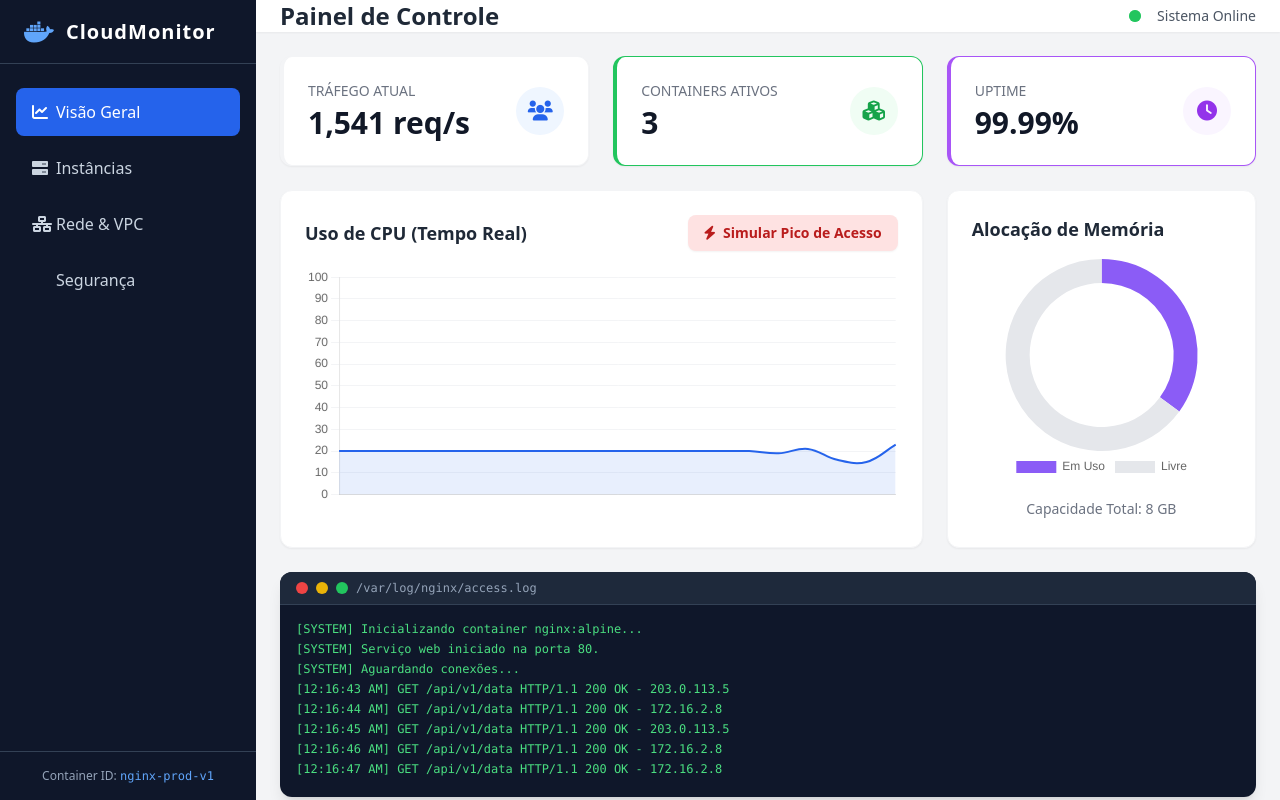
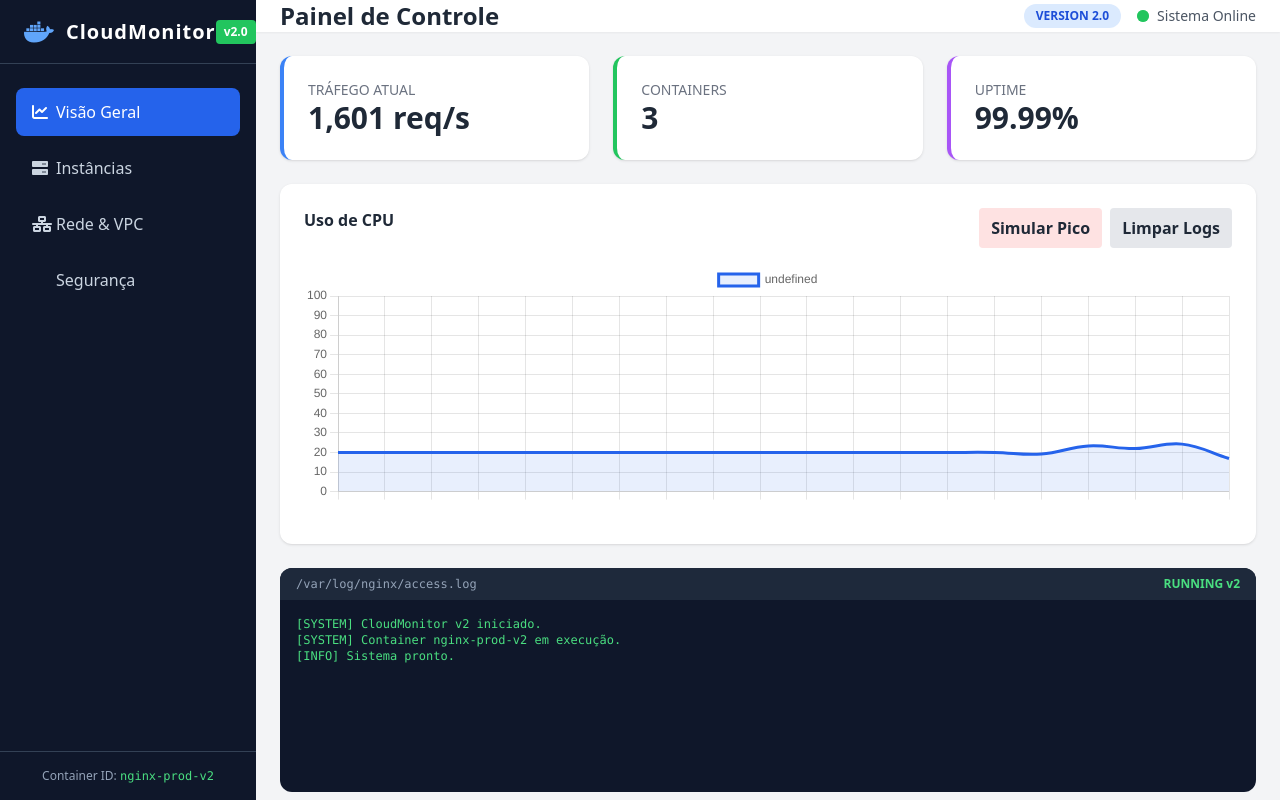
Before and after one commit to marcio-loiola/tarefa5-irede, a plain HTML site: page tarefa5/index.html in a window 1280 px wide. Drawn offline with nearby package versions, Linux system fonts and the light colour scheme.

Commit message:
Cloud Monitor V2

```diff
--- a/tarefa5/index.html
+++ b/tarefa5/index.html
@@ -3,19 +3,18 @@
   <head>
     <meta charset="UTF-8" />
     <meta name="viewport" content="width=device-width, initial-scale=1.0" />
-    <title>CloudMonitor | Dashboard de Infraestrutura</title>
-    <!-- Tailwind CSS (Estilização) -->
+    <title>CloudMonitor | Dashboard de Infraestrutura (v2)</title>
+
     <script src="https://cdn.tailwindcss.com"></script>
-    <!-- FontAwesome (Ícones) -->
+
     <link
       href="https://cdnjs.cloudflare.com/ajax/libs/font-awesome/6.0.0/css/all.min.css"
       rel="stylesheet"
     />
-    <!-- Chart.js (Gráficos) -->
+
     <script src="https://cdn.jsdelivr.net/npm/chart.js"></script>
 
     <style>
-      /* Estilo para a barra de rolagem do terminal */
       .terminal-scroll::-webkit-scrollbar {
         width: 6px;
       }
@@ -28,15 +27,25 @@
       }
     </style>
   </head>
+
   <body
     class="bg-gray-100 font-sans text-gray-800 h-screen flex overflow-hidden"
   >
-    <!-- Menu Lateral (Sidebar) -->
+    <!-- Sidebar -->
     <aside class="w-64 bg-slate-900 text-white flex flex-col hidden md:flex">
-      <div class="h-16 flex items-center px-6 border-b border-slate-700">
+      <div
+        class="h-16 flex items-center px-6 border-b border-slate-700 justify-between"
+      >
+        <div class="flex items-center">
           <i class="fa-brands fa-docker text-blue-400 text-2xl mr-3"></i>
           <span class="text-xl font-bold tracking-wider">CloudMonitor</span>
         </div>
+
+        <span class="text-xs bg-green-500 px-2 py-1 rounded font-bold">
+          v2.0
+        </span>
+      </div>
+
       <nav class="flex-1 px-4 py-6 space-y-2">
         <a
           href="#"
@@ -44,18 +53,21 @@
         >
           <i class="fa-solid fa-chart-line w-6"></i> Visão Geral
         </a>
+
         <a
           href="#"
           class="flex items-center px-4 py-3 text-slate-300 hover:bg-slate-800 hover:text-white rounded-lg transition"
         >
           <i class="fa-solid fa-server w-6"></i> Instâncias
         </a>
+
         <a
           href="#"
           class="flex items-center px-4 py-3 text-slate-300 hover:bg-slate-800 hover:text-white rounded-lg transition"
         >
           <i class="fa-solid fa-network-wired w-6"></i> Rede & VPC
         </a>
+
         <a
           href="#"
           class="flex items-center px-4 py-3 text-slate-300 hover:bg-slate-800 hover:text-white rounded-lg transition"
@@ -63,27 +75,31 @@
           <i class="fa-solid fa-shield-halved w-6"></i> Segurança
         </a>
       </nav>
+
       <div
         class="p-4 border-t border-slate-700 text-xs text-slate-400 text-center"
       >
-        Container ID: <span class="font-mono text-blue-400">nginx-prod-v1</span>
+        Container ID:
+        <span id="container-id" class="font-mono text-green-400">
+          nginx-prod-v2
+        </span>
       </div>
     </aside>
 
-    <!-- Conteúdo Principal -->
     <main class="flex-1 flex flex-col h-screen overflow-y-auto">
-      <!-- Cabeçalho Mobile/Desktop -->
       <header
-        class="bg-white shadow-sm h-16 flex items-center justify-between px-6 z-10"
+        class="bg-white shadow-sm h-16 flex items-center justify-between px-6"
       >
-        <div class="flex items-center md:hidden">
-          <i class="fa-brands fa-docker text-blue-600 text-2xl mr-2"></i>
-          <span class="font-bold text-lg">CloudMonitor</span>
-        </div>
-        <h1 class="hidden md:block text-2xl font-bold text-gray-800">
-          Painel de Controle
-        </h1>
+        <h1 class="text-2xl font-bold text-gray-800">Painel de Controle</h1>
+
         <div class="flex items-center space-x-4">
+          <span
+            class="text-xs bg-blue-100 text-blue-700 px-3 py-1 rounded-full font-bold"
+          >
+            VERSION 2.0
+          </span>
+
+          <div class="flex items-center space-x-2">
             <span class="flex h-3 w-3 relative">
               <span
                 class="animate-ping absolute inline-flex h-full w-full rounded-full bg-green-400 opacity-75"
@@ -92,150 +108,101 @@
                 class="relative inline-flex rounded-full h-3 w-3 bg-green-500"
               ></span>
             </span>
-          <span class="text-sm font-medium text-gray-600">Sistema Online</span>
+            <span class="text-sm font-medium text-gray-600"
+              >Sistema Online</span
+            >
+          </div>
         </div>
       </header>
 
-      <!-- Área de Dashboards -->
       <div class="p-6 space-y-6">
-        <!-- Cards de Status -->
+        <!-- cards -->
         <div class="grid grid-cols-1 md:grid-cols-3 gap-6">
           <div
-            class="bg-white p-6 rounded-xl shadow-sm border border-gray-100 flex items-center justify-between border-l-4 border-blue-500"
+            class="bg-white p-6 rounded-xl shadow border-l-4 border-blue-500"
           >
-            <div>
-              <p class="text-sm text-gray-500 font-medium uppercase">
-                Tráfego Atual
-              </p>
-              <p
-                id="traffic-count"
-                class="text-3xl font-bold text-gray-900 mt-1"
+            <p class="text-sm text-gray-500 uppercase">Tráfego Atual</p>
+            <p id="traffic-count" class="text-3xl font-bold">1,245 req/s</p>
+          </div>
+
+          <div
+            class="bg-white p-6 rounded-xl shadow border-l-4 border-green-500"
           >
-                1,245 req/s
-              </p>
+            <p class="text-sm text-gray-500 uppercase">Containers</p>
+            <p id="container-count" class="text-3xl font-bold">3</p>
           </div>
+
           <div
-              class="w-12 h-12 bg-blue-50 rounded-full flex items-center justify-center text-blue-600 text-xl"
+            class="bg-white p-6 rounded-xl shadow border-l-4 border-purple-500"
           >
-              <i class="fa-solid fa-users"></i>
-            </div>
-          </div>
-          <div
-            class="bg-white p-6 rounded-xl shadow-sm border border-gray-100 flex items-center justify-between border-l-4 border-green-500"
-          >
-            <div>
-              <p class="text-sm text-gray-500 font-medium uppercase">
-                Containers Ativos
-              </p>
-              <p
-                id="container-count"
-                class="text-3xl font-bold text-gray-900 mt-1"
-              >
-                3
-              </p>
-            </div>
-            <div
-              class="w-12 h-12 bg-green-50 rounded-full flex items-center justify-center text-green-600 text-xl"
-            >
-              <i class="fa-solid fa-cubes"></i>
-            </div>
-          </div>
-          <div
-            class="bg-white p-6 rounded-xl shadow-sm border border-gray-100 flex items-center justify-between border-l-4 border-purple-500"
-          >
-            <div>
-              <p class="text-sm text-gray-500 font-medium uppercase">Uptime</p>
-              <p class="text-3xl font-bold text-gray-900 mt-1">99.99%</p>
-            </div>
-            <div
-              class="w-12 h-12 bg-purple-50 rounded-full flex items-center justify-center text-purple-600 text-xl"
-            >
-              <i class="fa-solid fa-clock"></i>
-            </div>
+            <p class="text-sm text-gray-500 uppercase">Uptime</p>
+            <p class="text-3xl font-bold">99.99%</p>
           </div>
         </div>
 
-        <!-- Gráficos e Ações -->
-        <div class="grid grid-cols-1 lg:grid-cols-3 gap-6">
-          <!-- Gráfico de CPU -->
-          <div
-            class="bg-white p-6 rounded-xl shadow-sm border border-gray-100 lg:col-span-2"
-          >
-            <div class="flex justify-between items-center mb-4">
-              <h2 class="text-lg font-bold text-gray-800">
-                Uso de CPU (Tempo Real)
-              </h2>
+        <!-- gráfico cpu -->
+        <div class="bg-white p-6 rounded-xl shadow">
+          <div class="flex justify-between mb-4">
+            <h2 class="font-bold">Uso de CPU</h2>
+
+            <div class="flex gap-2">
               <button
                 onclick="simulateTrafficSpike()"
-                class="bg-red-100 hover:bg-red-200 text-red-700 px-4 py-2 rounded-lg text-sm font-bold transition flex items-center shadow-sm"
+                class="bg-red-100 px-3 py-2 rounded font-bold"
               >
-                <i class="fa-solid fa-bolt mr-2"></i> Simular Pico de Acesso
+                Simular Pico
+              </button>
+
+              <button
+                onclick="clearLogs()"
+                class="bg-gray-200 px-3 py-2 rounded font-bold"
+              >
+                Limpar Logs
               </button>
             </div>
-            <div class="relative h-64 w-full">
+          </div>
+
+          <div class="h-64">
             <canvas id="cpuChart"></canvas>
           </div>
         </div>
 
-          <!-- Gráfico de RAM -->
-          <div class="bg-white p-6 rounded-xl shadow-sm border border-gray-100">
-            <h2 class="text-lg font-bold text-gray-800 mb-4">
-              Alocação de Memória
-            </h2>
-            <div class="relative h-56 w-full flex justify-center">
-              <canvas id="ramChart"></canvas>
-            </div>
-            <div class="mt-4 text-center text-sm text-gray-500">
-              Capacidade Total: 8 GB
-            </div>
-          </div>
+        <!-- terminal -->
+        <div class="bg-slate-900 rounded-xl overflow-hidden">
+          <div class="bg-slate-800 px-4 py-2 flex justify-between items-center">
+            <span class="text-xs text-slate-400 font-mono">
+              /var/log/nginx/access.log
+            </span>
+
+            <span class="text-xs text-green-400 font-bold"> RUNNING v2 </span>
           </div>
 
-        <!-- Terminal de Logs -->
-        <div
-          class="bg-slate-900 rounded-xl shadow-lg overflow-hidden flex flex-col"
-        >
-          <div
-            class="bg-slate-800 px-4 py-2 flex items-center space-x-2 border-b border-slate-700"
-          >
-            <div class="w-3 h-3 rounded-full bg-red-500"></div>
-            <div class="w-3 h-3 rounded-full bg-yellow-500"></div>
-            <div class="w-3 h-3 rounded-full bg-green-500"></div>
-            <span class="text-xs text-slate-400 font-mono ml-4"
-              >/var/log/nginx/access.log</span
-            >
-          </div>
           <div
             id="terminal-output"
-            class="p-4 h-48 overflow-y-auto font-mono text-xs text-green-400 terminal-scroll space-y-1"
+            class="p-4 h-48 overflow-y-auto font-mono text-xs text-green-400 terminal-scroll"
           >
-            <div>[SYSTEM] Inicializando container nginx:alpine...</div>
-            <div>[SYSTEM] Serviço web iniciado na porta 80.</div>
-            <div>[SYSTEM] Aguardando conexões...</div>
+            <div>[SYSTEM] CloudMonitor v2 iniciado.</div>
+            <div>[SYSTEM] Container nginx-prod-v2 em execução.</div>
+            <div>[INFO] Sistema pronto.</div>
           </div>
         </div>
       </div>
     </main>
 
-    <!-- Javascript para os Gráficos e Simulações -->
     <script>
-      // --- Configuração dos Gráficos ---
+      const ctxCpu = document.getElementById("cpuChart").getContext("2d");
 
-      // 1. Gráfico de Linha (CPU)
-      const ctxCpu = document.getElementById("cpuChart").getContext("2d");
-      const cpuDataPoints = Array(20).fill(20); // Começa com 20 valores em 20%
+      const cpuData = Array(20).fill(20);
 
       const cpuChart = new Chart(ctxCpu, {
         type: "line",
         data: {
-          labels: Array(20).fill(""), // Eixo X sem texto para ficar limpo
+          labels: Array(20).fill(""),
           datasets: [
             {
-              label: "Uso de CPU (%)",
-              data: cpuDataPoints,
-              borderColor: "#2563eb", // Azul Tailwind
-              backgroundColor: "rgba(37, 99, 235, 0.1)",
-              borderWidth: 2,
+              data: cpuData,
+              borderColor: "#2563eb",
+              backgroundColor: "rgba(37,99,235,0.1)",
               fill: true,
               tension: 0.4,
               pointRadius: 0,
@@ -245,123 +212,67 @@
         options: {
           responsive: true,
           maintainAspectRatio: false,
-          animation: { duration: 0 }, // Desliga animação para atualizar suavemente
-          scales: {
-            y: { beginAtZero: true, max: 100, grid: { color: "#f3f4f6" } },
-            x: { grid: { display: false } },
-          },
-          plugins: { legend: { display: false } },
+          animation: false,
+          scales: { y: { min: 0, max: 100 } },
         },
       });
 
-      // 2. Gráfico Doughnut (Memória RAM)
-      const ctxRam = document.getElementById("ramChart").getContext("2d");
-      const ramChart = new Chart(ctxRam, {
-        type: "doughnut",
-        data: {
-          labels: ["Em Uso", "Livre"],
-          datasets: [
-            {
-              data: [35, 65],
-              backgroundColor: ["#8b5cf6", "#e5e7eb"], // Roxo e Cinza
-              borderWidth: 0,
-              cutout: "75%",
-            },
-          ],
-        },
-        options: {
-          responsive: true,
-          maintainAspectRatio: false,
-          plugins: { legend: { position: "bottom" } },
-        },
-      });
+      let baseCpu = 20;
+      let isSpiking = false;
 
-      // --- Lógica de Simulação (Dinâmica) ---
-
-      let isSpiking = false;
-      let baseCpu = 20;
-
-      // Função chamada pelo Botão vermelho "Simular Pico"
       function simulateTrafficSpike() {
         if (isSpiking) return;
 
         isSpiking = true;
-        baseCpu = 85; // Joga o uso de CPU lá para cima
+        baseCpu = 90;
 
-        addLog(
-          "[WARNING] Pico repentino de tráfego detectado!",
-          "text-yellow-400 font-bold"
-        );
-        addLog("[INFO] Regras de Auto-Scaling acionadas.", "text-blue-400");
+        addLog("[WARNING] Pico detectado");
 
-        // Simula o sistema escalando novos containers após 3 segundos
         setTimeout(() => {
-          document.getElementById("container-count").innerText = "5"; // Aumenta containers
-          document
-            .getElementById("container-count")
-            .classList.add("text-green-600", "animate-pulse");
-          addLog(
-            "[SYSTEM] 2 Novos containers provisionados via PaaS.",
-            "text-green-400 font-bold"
-          );
+          document.getElementById("container-count").innerText = "5";
+          addLog("[SYSTEM] Auto scaling executado");
 
-          // O CPU começa a cair porque os novos containers absorveram a carga
-          baseCpu = 40;
-        }, 3000);
-
-        // Normaliza o sistema após 8 segundos
-        setTimeout(() => {
+          baseCpu = 30;
           isSpiking = false;
-          baseCpu = 25;
-          document
-            .getElementById("container-count")
-            .classList.remove("text-green-600", "animate-pulse");
-          addLog(
-            "[INFO] Carga estabilizada nos 5 containers.",
-            "text-slate-300"
-          );
-        }, 8000);
+        }, 4000);
       }
 
-      // --- Loop Principal (Atualiza a cada segundo) ---
+      function clearLogs() {
+        const terminal = document.getElementById("terminal-output");
+
+        terminal.innerHTML = "";
+
+        addLog("[SYSTEM] Logs limpos pelo operador", "text-yellow-400");
+      }
+
+      function addLog(msg, css = "text-green-400") {
+        const terminal = document.getElementById("terminal-output");
+
+        const div = document.createElement("div");
+
+        div.className = css;
+
+        div.innerText = "[" + new Date().toLocaleTimeString() + "] " + msg;
+
+        terminal.appendChild(div);
+
+        terminal.scrollTop = terminal.scrollHeight;
+      }
+
       setInterval(() => {
-        // Gera um novo valor de CPU baseado na base (com um pouco de aleatoriedade)
-        let variance = Math.floor(Math.random() * 10) - 5; // Variação entre -5 e +5
-        let newValue = baseCpu + variance;
-        if (newValue > 100) newValue = 100;
-        if (newValue < 5) newValue = 5;
+        let v = baseCpu + (Math.random() * 10 - 5);
 
-        // Atualiza o gráfico de CPU
-        cpuDataPoints.shift(); // Remove o dado mais antigo
-        cpuDataPoints.push(newValue); // Adiciona o novo
+        cpuData.shift();
+        cpuData.push(v);
+
         cpuChart.update();
 
-        // Atualiza os números na tela
-        let trafficBase = isSpiking ? 8500 : 1200;
-        let currentTraffic = trafficBase + Math.floor(Math.random() * 500);
+        let traffic = isSpiking ? 8000 : 1200;
+        traffic += Math.floor(Math.random() * 500);
+
         document.getElementById("traffic-count").innerText =
-          currentTraffic.toLocaleString() + " req/s";
-
-        // Gera logs aleatórios de acessos normais
-        if (Math.random() > 0.5) {
-          let ips = ["192.168.1.45", "10.0.0.12", "172.16.2.8", "203.0.113.5"];
-          let randomIp = ips[Math.floor(Math.random() * ips.length)];
-          addLog(`GET /api/v1/data HTTP/1.1 200 OK - ${randomIp}`);
-        }
+          traffic.toLocaleString() + " req/s";
       }, 1000);
-
-      // --- Função para adicionar linhas no Terminal ---
-      function addLog(message, cssClass = "text-green-400") {
-        const terminal = document.getElementById("terminal-output");
-        const time = new Date().toLocaleTimeString();
-        const logLine = document.createElement("div");
-        logLine.className = cssClass;
-        logLine.innerText = `[${time}] ${message}`;
-        terminal.appendChild(logLine);
-
-        // Auto-scroll para a última linha
-        terminal.scrollTop = terminal.scrollHeight;
-      }
     </script>
   </body>
 </html>
```
Lines whose indentation alone changed are shown as unchanged.
